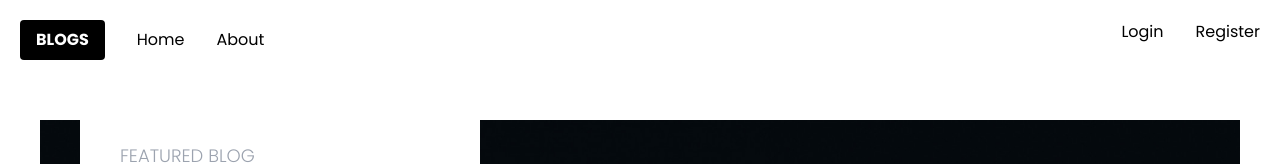
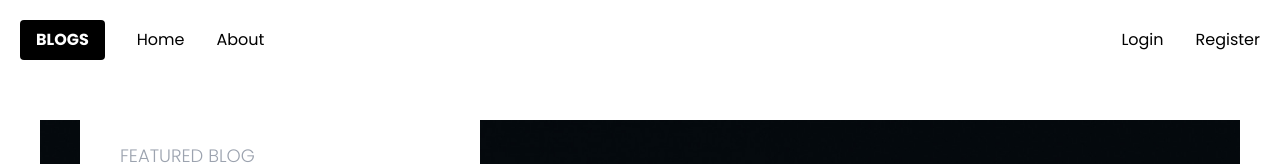
Before and after one commit to ashmeetsmonga/nextjs-fullstack-blogs, a Next.js app: page / in a window 1280 px wide. Shown: the top 164 px of the page. Built offline with nearby package versions, Linux system fonts and the light colour scheme.

Commit message:
navbar ui corrections

```diff
--- /dev/null
+++ b/app/components/Logo.tsx
@@ -0,0 +1,11 @@
+import React from "react";
+
+const Logo = () => {
+  return (
+    <div className="rounded bg-black px-4 py-2 font-bold uppercase text-white">
+      Blogs
+    </div>
+  );
+};
+
+export default Logo;
--- a/app/components/Navbar.tsx
+++ b/app/components/Navbar.tsx
@@ -1,16 +1,15 @@
 import React from "react";
+import Logo from "./Logo";
 
 const Navbar = () => {
   return (
     <div className="flex w-full justify-between p-5">
       <div className="flex items-center gap-8">
-        <div className="rounded bg-black px-4 py-2 font-bold uppercase text-white">
-          Blogs
-        </div>
+        <Logo />
         <div>Home</div>
         <div>About</div>
       </div>
-      <div className="flex gap-8">
+      <div className="flex items-center gap-8">
         <div>Login</div>
         <div>Register</div>
       </div>
```
